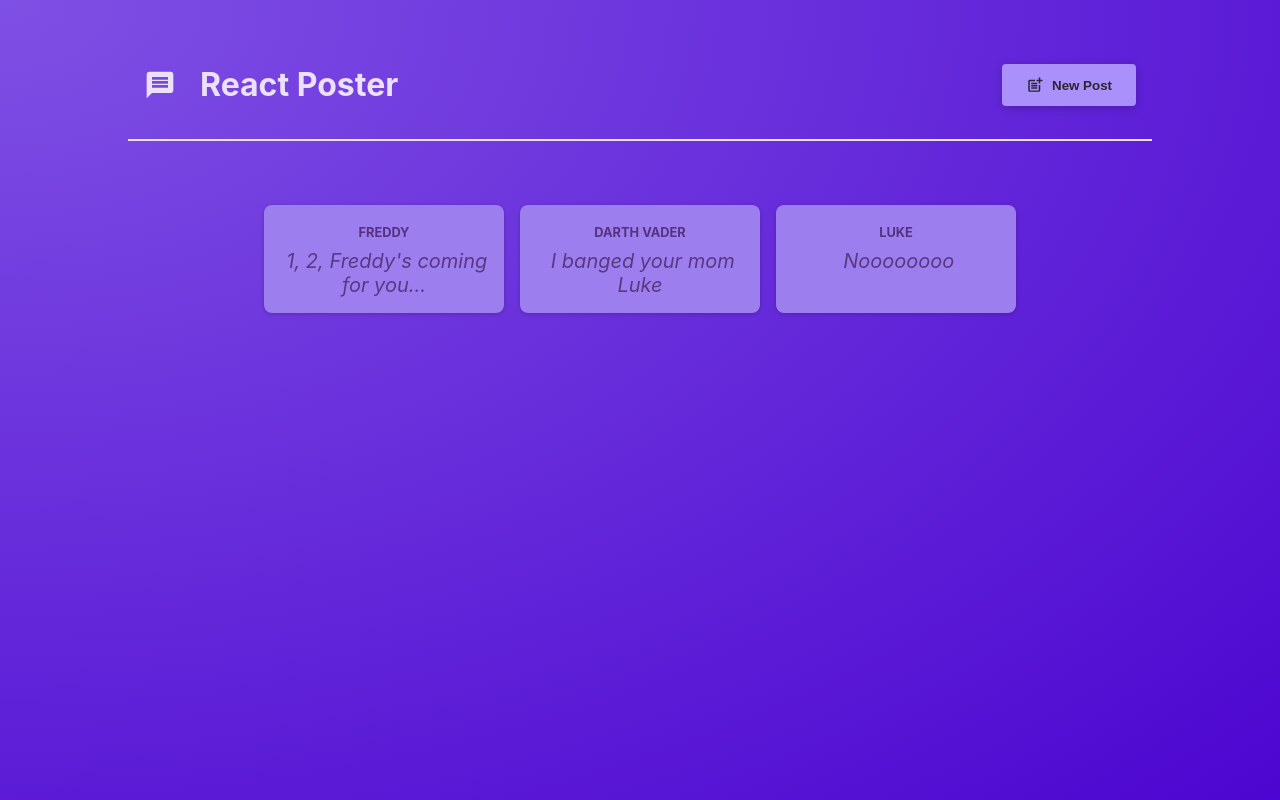
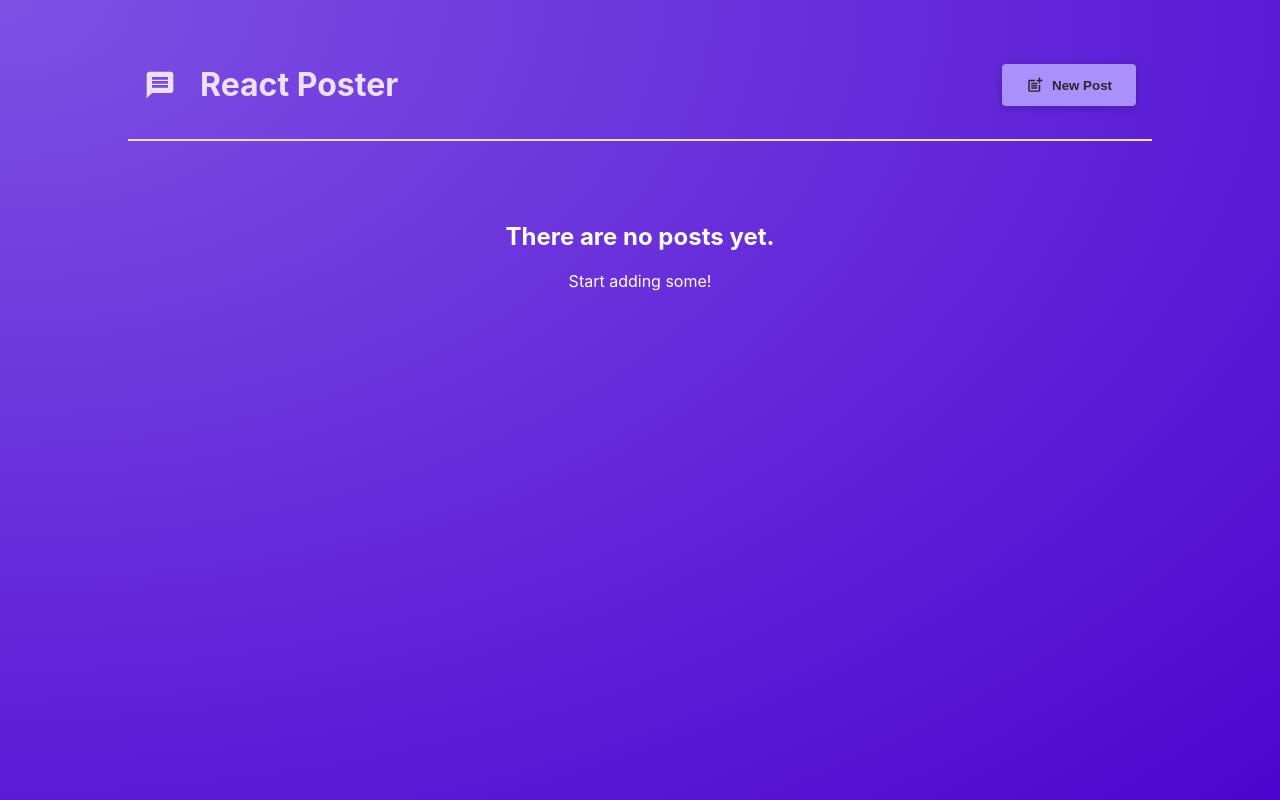
Before and after one commit to MikeHaHaya/first-in-a-while, a React (Create React App) app: page / in a window 1280 px wide. Built offline with nearby package versions, Linux system fonts and the light colour scheme.

Commit message:
Updating State & Outputting Data.

```diff
--- a/src/components/NewPost/NewPost.js
+++ b/src/components/NewPost/NewPost.js
@@ -1,6 +1,6 @@
 import classes from './NewPost.module.css';
 import {useState} from "react";
-function NewPost({onCancel}) {
+function NewPost({onCancel, onAddPost}) {
 
     const [enteredBody, setEnteredBody] = useState("");
     const [enteredAuthor, setEnteredAuthor] = useState("");
@@ -21,6 +21,7 @@ function NewPost({onCancel}) {
             author: enteredAuthor
         };
         console.log(postData);
+        onAddPost(postData);
         onCancel();
     }
 
--- a/src/components/PostsList/PostsList.js
+++ b/src/components/PostsList/PostsList.js
@@ -2,9 +2,23 @@ import Post from "../Post/Post";
 import classes from "./PostsList.module.css";
 import NewPost from "../NewPost/NewPost";
 import Modal from "../Modal/Modal";
+import {useState} from "react";
 
 function PostsList({isPosting, onStopPosting}) {
 
+    const [posts, setPosts] = useState([]);
+    const [id, countId] = useState(-1);
+
+    function addPostHandler(postData) {
+        setPosts(existingPosts => [postData, ...existingPosts]);
+    }
+
+    // TODO -- Learn how to pass an ID properly
+    function countIdHandler() {
+        countId(id + 1);
+        console.log(id);
+        return id;
+    }
 
     let modelContent;
     if (isPosting) {
@@ -12,6 +26,7 @@ function PostsList({isPosting, onStopPosting}) {
             <Modal onClose={onStopPosting}>
                 <NewPost
                     onCancel={onStopPosting}
+                    onAddPost={addPostHandler}
                 />
             </Modal>
         );
@@ -21,10 +36,15 @@ function PostsList({isPosting, onStopPosting}) {
         <>
             {modelContent}
             <ul className={classes.posts}>
-                <Post author="Freddy" body="1, 2, Freddy's coming for you..."/>
-                <Post author="Darth Vader" body="I banged your mom Luke"/>
-                <Post author="Luke" body="Noooooooo"/>
+                {posts.map(post => <Post key={countIdHandler} author={post.author} body={post.body}/>)}
             </ul>
+
+            {posts.length === 0 &&
+                <div style={{textAlign: 'center', color: 'white'}}>
+                    <h2>There are no posts yet.</h2>
+                    <p>Start adding some!</p>
+                </div>
+            }
         </>
     );
 }
```
